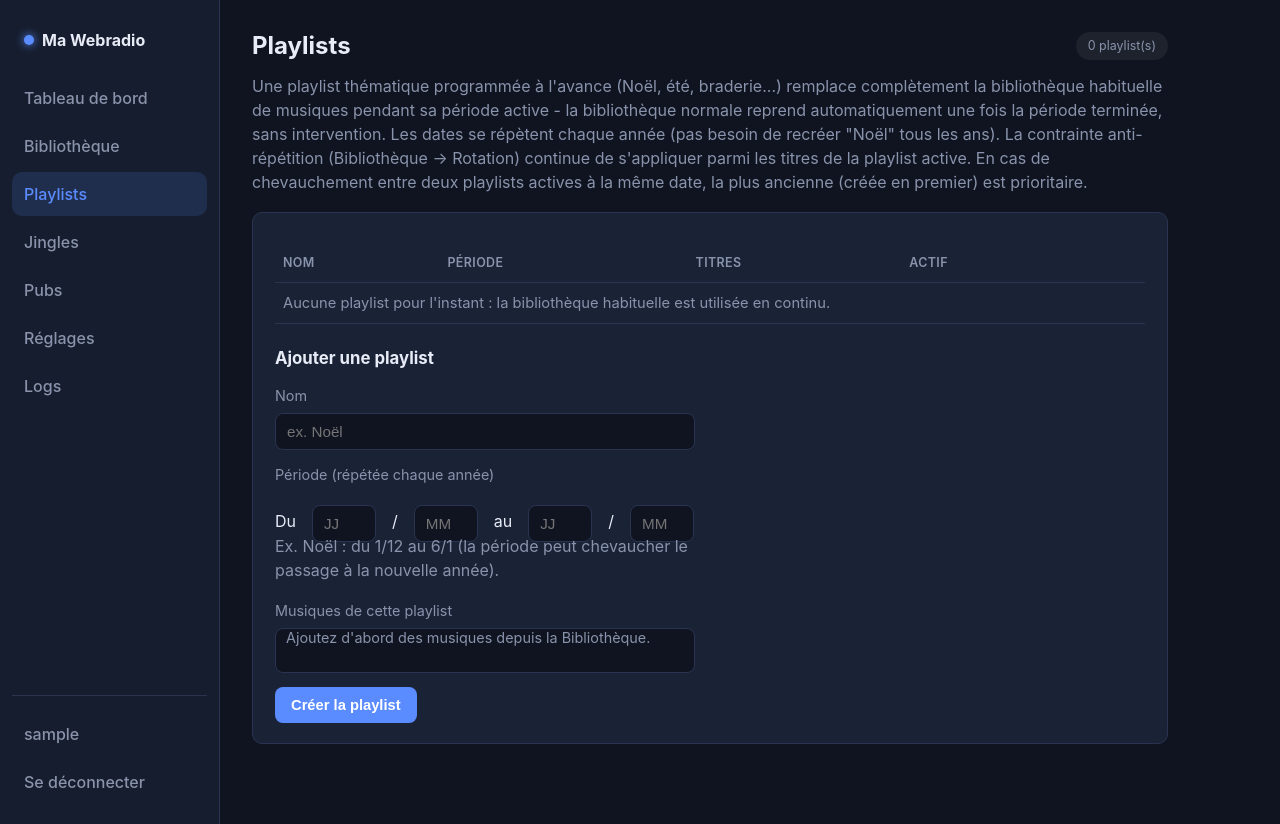
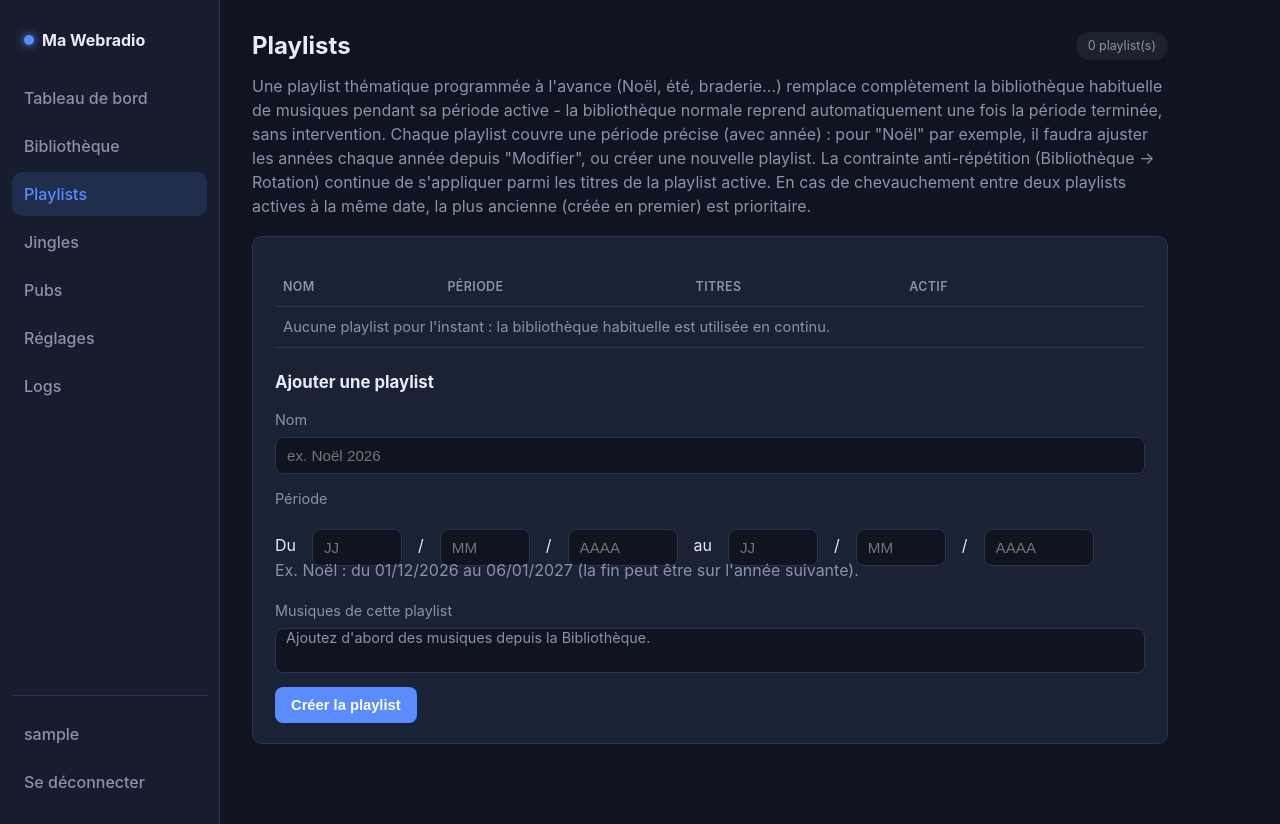
Before and after one commit to LyonelB/BL-WRA, a Flask app: page /playlists in a window 1280 px wide. Run offline with Flask 3, Linux system fonts and the light colour scheme; the visitor is signed in with stand-in values (Sample User, id 1); data comes from the database, SQL or seed files in the repository; data that the repository does not hold is empty; parts of the project's set-up code (start-up, migrations or seed data) failed here and were passed over.

Commit message:
feat: playlists avec annee precise (fin de la repetition annuelle) + formulaire pleine largeur

```diff
--- a/app/database.py
+++ b/app/database.py
@@ -6,11 +6,14 @@ Pas d'ORM, comme dans bl-fmo/fm-monitor : une base SQLite simple, quelques
 fonctions d'acces claires. Suffisant pour une webradio locale.
 """
 
+import logging
 import sqlite3
 import time
 from datetime import datetime
 
 from flask import g, current_app
+
+log = logging.getLogger("database")
 
 SCHEMA = """
 CREATE TABLE IF NOT EXISTS users (
@@ -85,10 +88,13 @@ CREATE INDEX IF NOT EXISTS idx_pub_slot_tracks_slot ON pub_slot_tracks(slot_id);
 CREATE TABLE IF NOT EXISTS playlists (
     id INTEGER PRIMARY KEY AUTOINCREMENT,
     name TEXT NOT NULL,
-    -- Bornes de periode au format "MM-DD" (ex. "12-01"), repetees chaque
-    -- annee - voir playlists.py/liquidsoap_client.write_playlists_file pour
-    -- le calcul de start_key/end_key (comparaison numerique geree cote
-    -- radio.liq, qui gere aussi le passage d'une annee sur l'autre).
+    -- Bornes de periode au format "AAAA-MM-JJ" (ex. "2026-12-01") : une
+    -- playlist couvre une periode precise, avec annee (pas de repetition
+    -- automatique - voir playlists.py pour le pourquoi). Pour une periode
+    -- recurrente (Noel...), il faut mettre a jour les annees chaque annee,
+    -- ou dupliquer la playlist. Voir playlists.py/
+    -- liquidsoap_client.write_playlists_file pour le calcul de
+    -- start_key/end_key (comparaison numerique geree cote radio.liq).
     start_date TEXT NOT NULL,
     end_date TEXT NOT NULL,
     active INTEGER NOT NULL DEFAULT 1,
@@ -125,6 +131,7 @@ def init_db(app):
         db = get_db()
         db.executescript(SCHEMA)
         _migrate_pub_slots_days(db)
+        _migrate_playlists_full_dates(db)
         db.commit()
         _seed_defaults(app, db)
 
@@ -142,6 +149,35 @@ def _migrate_pub_slots_days(db):
         db.execute(
             "ALTER TABLE pub_slots ADD COLUMN days TEXT NOT NULL DEFAULT '1,2,3,4,5,6,7'"
         )
+
+
+def _migrate_playlists_full_dates(db):
+    """Convertit les playlists creees avant l'ajout de l'annee (format
+    "MM-DD", ex. "12-01") vers le format complet "AAAA-MM-JJ". On prend
+    l'annee en cours comme point de depart ; si la periode franchissait deja
+    le passage a la nouvelle annee (ex. Noel : "12-01" -> "01-06", ou
+    end_date < start_date une fois zero-remplis), la date de fin recoit
+    l'annee suivante pour rester une periode chronologiquement valide.
+    N'affecte que les rangees encore au vieux format (5 caracteres, une
+    seule annee) - les playlists deja migrees ou creees depuis l'ajout de ce
+    champ (10 caracteres) ne sont pas touchees."""
+    year = datetime.now().year
+    rows = db.execute("SELECT id, start_date, end_date FROM playlists").fetchall()
+    for row in rows:
+        start, end = row["start_date"], row["end_date"]
+        if len(start) == 5 and len(end) == 5:
+            new_start = f"{year}-{start}"
+            end_year = year + 1 if end < start else year
+            new_end = f"{end_year}-{end}"
+            db.execute(
+                "UPDATE playlists SET start_date = ?, end_date = ? WHERE id = ?",
+                (new_start, new_end, row["id"]),
+            )
+            log.warning(
+                "Playlist #%s : dates migrees vers le format avec annee (%s -> %s, "
+                "%s -> %s) - a verifier/ajuster depuis Playlists si besoin.",
+                row["id"], start, new_start, end, new_end,
+            )
 
 
 def _seed_defaults(app, db):
--- a/app/liquidsoap_client.py
+++ b/app/liquidsoap_client.py
@@ -145,17 +145,19 @@ def write_playlists_file(path, playlists_with_tracks, musiques_dir):
     fichier JSON RELU EN CONTINU par radio.liq (comme
     write_musique_rotation_file) : a chaque selection d'une musique,
     radio.liq determine si l'une d'elles est active aujourd'hui (dates
-    start_date/end_date, format "MM-DD") et si oui l'utilise a la place de
-    la bibliotheque complete (voir active_playlist_files dans radio.liq).
+    start_date/end_date, format "AAAA-MM-JJ", periode precise sans
+    repetition automatique) et si oui l'utilise a la place de la
+    bibliotheque complete (voir active_playlist_files dans radio.liq).
 
     "playlists_with_tracks" est le format renvoye par database.list_playlists
     ([{"playlist": row, "tracks": [row, ...]}, ...], dans l'ordre de
     priorite = ordre de creation).
 
-    start_key/end_key (ex. "12-25" -> 1225) sont precalcules ici plutot que
-    parses cote Liquidsoap : plus simple, et la comparaison numerique gere
-    nativement le passage d'une annee sur l'autre (ex. Noel : 1er decembre
-    -> 6 janvier, start_key=1201 > end_key=106).
+    start_key/end_key (ex. "2026-12-25" -> 20261225) sont precalcules ici
+    plutot que parses cote Liquidsoap : plus simple, et la comparaison
+    numerique directe (start_key <= today_key <= end_key) suffit puisque
+    chaque playlist porte desormais sa propre annee - plus besoin de gerer
+    le passage d'une annee sur l'autre cote Liquidsoap.
     """
     payload = {"playlists": []}
     for entry in playlists_with_tracks:
--- a/app/static/css/style.css
+++ b/app/static/css/style.css
@@ -231,6 +231,18 @@ input:focus { outline: none; border-color: var(--accent); }
    voir Reglages -> Traitement audio) : 420px les faisait passer a la ligne
    inutilement alors que la carte a bien plus de place. */
 .settings-form-wide { max-width: 640px; }
+/* Formulaires "ajouter/modifier une playlist" (voir playlists.html,
+   playlist_edit.html) : pas de plafond, la carte prend toute la largeur
+   disponible (jusqu'a .content, 980px) - date jour/mois/annee + longue
+   liste de musiques a cocher profitent de la place. */
+.settings-form-full { max-width: none; }
+
+.date-picker input[type="number"] {
+  width: 90px;
+}
+.date-picker input[type="number"].year {
+  width: 110px;
+}
 
 .checkbox-list {
   margin-top: 6px;
--- a/app/templates/library_edit.html
+++ b/app/templates/library_edit.html
@@ -30,9 +30,11 @@
     <label>Playlists thématiques
       <div class="checkbox-list">
         {% for p in all_playlists %}
+        {% set sd = p.start_date.split('-') %}
+        {% set ed = p.end_date.split('-') %}
         <label class="checkbox-list-item">
           <input type="checkbox" name="playlist_ids" value="{{ p.id }}" {{ "checked" if p.id in assigned_playlist_ids else "" }}>
-          {{ p.name }} (du {{ p.start_date.split('-')[1] }}/{{ p.start_date.split('-')[0] }} au {{ p.end_date.split('-')[1] }}/{{ p.end_date.split('-')[0] }})
+          {{ p.name }} (du {{ sd[2] }}/{{ sd[1] }}/{{ sd[0] }} au {{ ed[2] }}/{{ ed[1] }}/{{ ed[0] }})
         </label>
         {% else %}
         <p class="hint">Aucune playlist pour l'instant - créez-en depuis l'onglet Playlists.</p>
--- a/app/templates/playlists.html
+++ b/app/templates/playlists.html
@@ -11,9 +11,10 @@
   Une playlist thématique programmée à l'avance (Noël, été, braderie...)
   remplace complètement la bibliothèque habituelle de musiques pendant sa
   période active - la bibliothèque normale reprend automatiquement une fois
-  la période terminée, sans intervention. Les dates se répètent chaque
-  année (pas besoin de recréer "Noël" tous les ans). La contrainte
-  anti-répétition (Bibliothèque -> Rotation) continue de s'appliquer parmi
+  la période terminée, sans intervention. Chaque playlist couvre une
+  période précise (avec année) : pour "Noël" par exemple, il faudra ajuster
+  les années chaque année depuis "Modifier", ou créer une nouvelle playlist.
+  La contrainte anti-répétition (Bibliothèque -> Rotation) continue de s'appliquer parmi
   les titres de la playlist active. En cas de chevauchement entre deux
   playlists actives à la même date, la plus ancienne (créée en premier) est
   prioritaire.
@@ -29,7 +30,9 @@
       {% set p = entry.playlist %}
       <tr class="{{ '' if p.active else 'row-inactive' }}">
         <td>{{ p.name }}</td>
-        <td>Du {{ p.start_date.split('-')[1] }}/{{ p.start_date.split('-')[0] }} au {{ p.end_date.split('-')[1] }}/{{ p.end_date.split('-')[0] }}</td>
+        {% set sd = p.start_date.split('-') %}
+        {% set ed = p.end_date.split('-') %}
+        <td>Du {{ sd[2] }}/{{ sd[1] }}/{{ sd[0] }} au {{ ed[2] }}/{{ ed[1] }}/{{ ed[0] }}</td>
         <td>{{ entry.tracks|length }}</td>
         <td>
           <form method="post" action="{{ url_for('playlists.activer', playlist_id=p.id) }}">
@@ -52,22 +55,26 @@
   </table>
 
   <h2 style="margin-top: 22px;">Ajouter une playlist</h2>
-  <form method="post" action="{{ url_for('playlists.ajouter') }}" class="settings-form">
+  <form method="post" action="{{ url_for('playlists.ajouter') }}" class="settings-form settings-form-full">
     <label>Nom
-      <input type="text" name="name" required placeholder="ex. Noël">
+      <input type="text" name="name" required placeholder="ex. Noël 2026">
     </label>
-    <label>Période (répétée chaque année)</label>
-    <div class="days-picker" style="align-items: center;">
+    <label>Période</label>
+    <div class="days-picker date-picker" style="align-items: center;">
       <span>Du</span>
-      <input type="number" name="start_day" min="1" max="31" placeholder="JJ" required style="width: 64px;">
+      <input type="number" name="start_day" min="1" max="31" placeholder="JJ" required>
       <span>/</span>
-      <input type="number" name="start_month" min="1" max="12" placeholder="MM" required style="width: 64px;">
+      <input type="number" name="start_month" min="1" max="12" placeholder="MM" required>
+      <span>/</span>
+      <input type="number" name="start_year" min="2000" max="2100" placeholder="AAAA" required class="year">
       <span>au</span>
-      <input type="number" name="end_day" min="1" max="31" placeholder="JJ" required style="width: 64px;">
+      <input type="number" name="end_day" min="1" max="31" placeholder="JJ" required>
       <span>/</span>
-      <input type="number" name="end_month" min="1" max="12" placeholder="MM" required style="width: 64px;">
+      <input type="number" name="end_month" min="1" max="12" placeholder="MM" required>
+      <span>/</span>
+      <input type="number" name="end_year" min="2000" max="2100" placeholder="AAAA" required class="year">
     </div>
-    <p class="hint">Ex. Noël : du 1/12 au 6/1 (la période peut chevaucher le passage à la nouvelle année).</p>
+    <p class="hint">Ex. Noël : du 01/12/2026 au 06/01/2027 (la fin peut être sur l'année suivante).</p>
     <label>Musiques de cette playlist
       <div class="checkbox-list">
         {% for t in all_musiques %}
```
Also changed, not shown: app/playlists.py (+36 -14 lines), app/templates/playlist_edit.html (+13 -9 lines), 1 other file.
